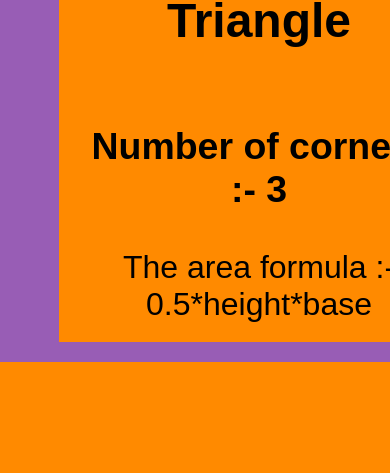
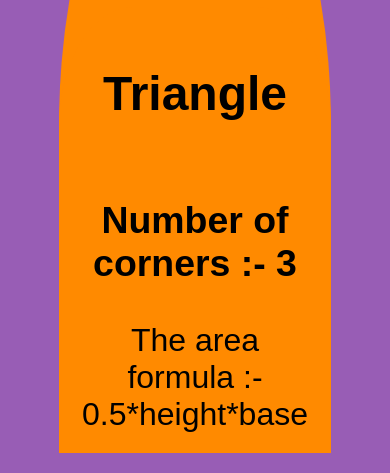
Before and after one commit to Sen-i/dataCollectionApp, a PHP site: page / in a window 390 px wide; the page is wider, and only the part inside the window is pictured. Shown: the part 1924-2397 px from the top of that part. Before the commit the page ends 2286 px from the top of that part, so only its background shows below. Run offline with PHP 8.4, Linux system fonts and the light colour scheme; data comes from the database, SQL or seed files in the repository.

Commit message:
css tweaks for visability

```diff
--- a/shapeCollectionDesign.css
+++ b/shapeCollectionDesign.css
@@ -25,17 +25,18 @@ section {
 
 img {
     width: 400px;
-    height: 200px;
+    height: 400px;
 }
 
 .shape {
     display: flex;
     flex-grow: 1;
-    justify-content: center;
+    justify-content: space-around;
     background-color: #ff8a00;
     text-align: center;
     margin: 20px;
 }
+
 .datacontainer {
     display: flex;
     flex-direction: column;
@@ -43,9 +44,20 @@ img {
     padding: 20px;
 }
 
-@media (max-width: 600px) {
+@media (max-width: 1000px) {
+    .datacontainer {
+        background-color: #ff8a00;
+        border-radius: 27% 27% 0 0;
+    }
+
+    img {
+        width: 200px;
+        height: 200px;
+    }
+
     .shape {
         display: flex;
+        border-radius: 50%;
         justify-content: center;
         flex-direction: column;
         background-color: #ff8a00;
```
